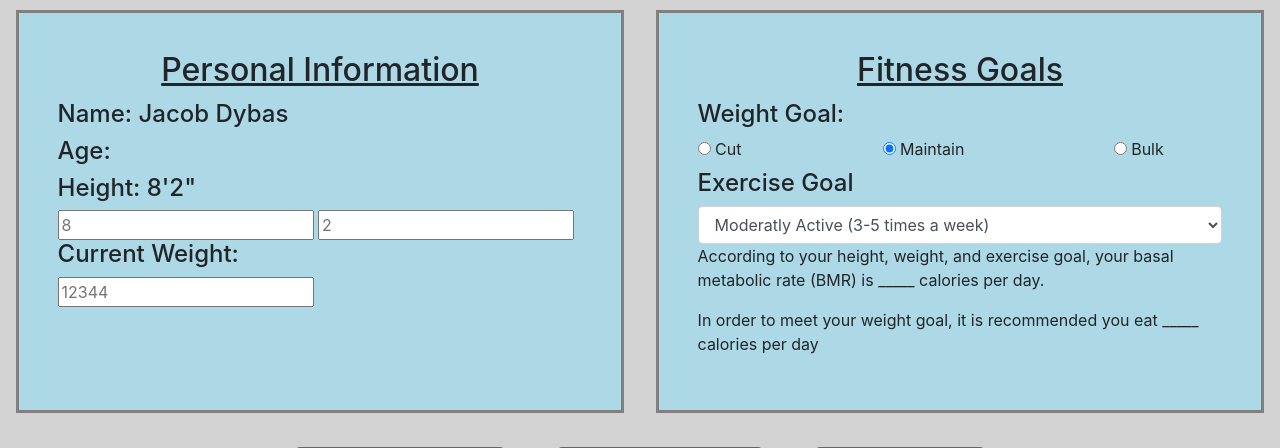
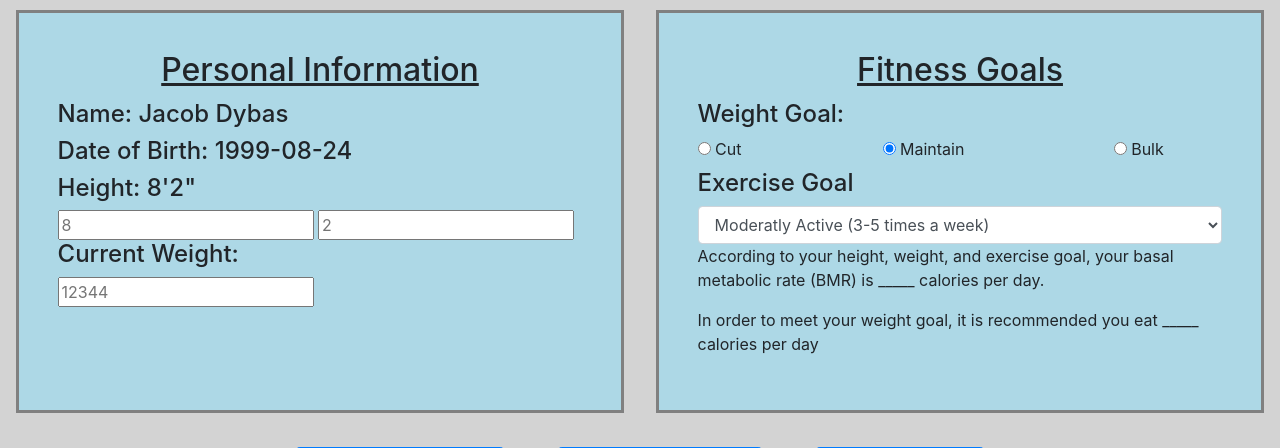
Before and after one commit to HarrySchreiber/FeedFeed, a Flask app: page /mygoals/ in a window 1280 px wide. Shown: the part 56-504 px from the top of the page. Run offline with Flask 2, Linux system fonts and the light colour scheme; a user stored in the database is signed in; data comes from the database, SQL or seed files in the repository; parts of the project's set-up code (start-up, migrations or seed data) failed here and were passed over; some libraries are stand-ins or nearby versions.

Commit message:
Display user DOB in goals page

```diff
--- a/FeedFeed/server.py
+++ b/FeedFeed/server.py
@@ -415,6 +415,7 @@ def get_user_goals():
     rows = c.execute(''' SELECT * FROM User WHERE id = ?; ''', (session['uid'],))
     for entry in rows:
         name = entry[3]
+        dob = entry[4]
         heightFeet = entry[5]
         heightInches = entry[6]
         weight = entry[7]
@@ -424,6 +425,7 @@ def get_user_goals():
     return render_template(
         "user_goals.html",
         name=name,
+        dob=dob,
         heightFeet=heightFeet,
         heightInches=heightInches,
         weight=weight,
--- a/FeedFeed/templates/user_goals.html
+++ b/FeedFeed/templates/user_goals.html
@@ -14,7 +14,7 @@
       <div class="col-lg">
         <h2> Personal Information </h2>
         <h4> Name: {{name}} </h4>
-        <h4> Age: </h4>
+        <h4> Date of Birth: {{dob}} </h4>
         <h4> Height: {{heightFeet}}'{{heightInches}}" </h4>
         <input type="text" id="heightFeet" name="heightGeet" placeholder={{heightFeet}}>
         <input type="text" id="heightInches" name="heightInches" placeholder={{heightInches}}>
```
